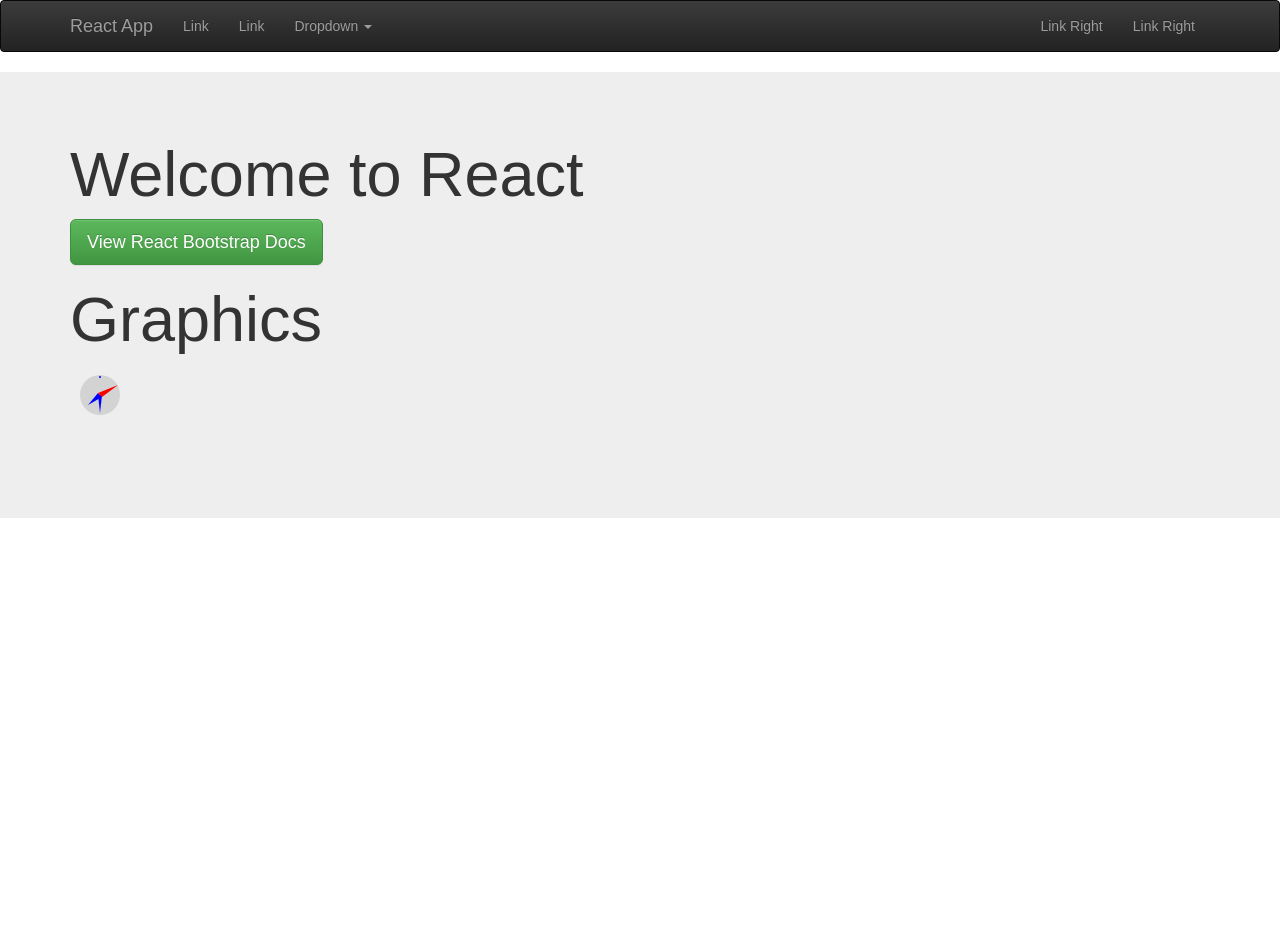
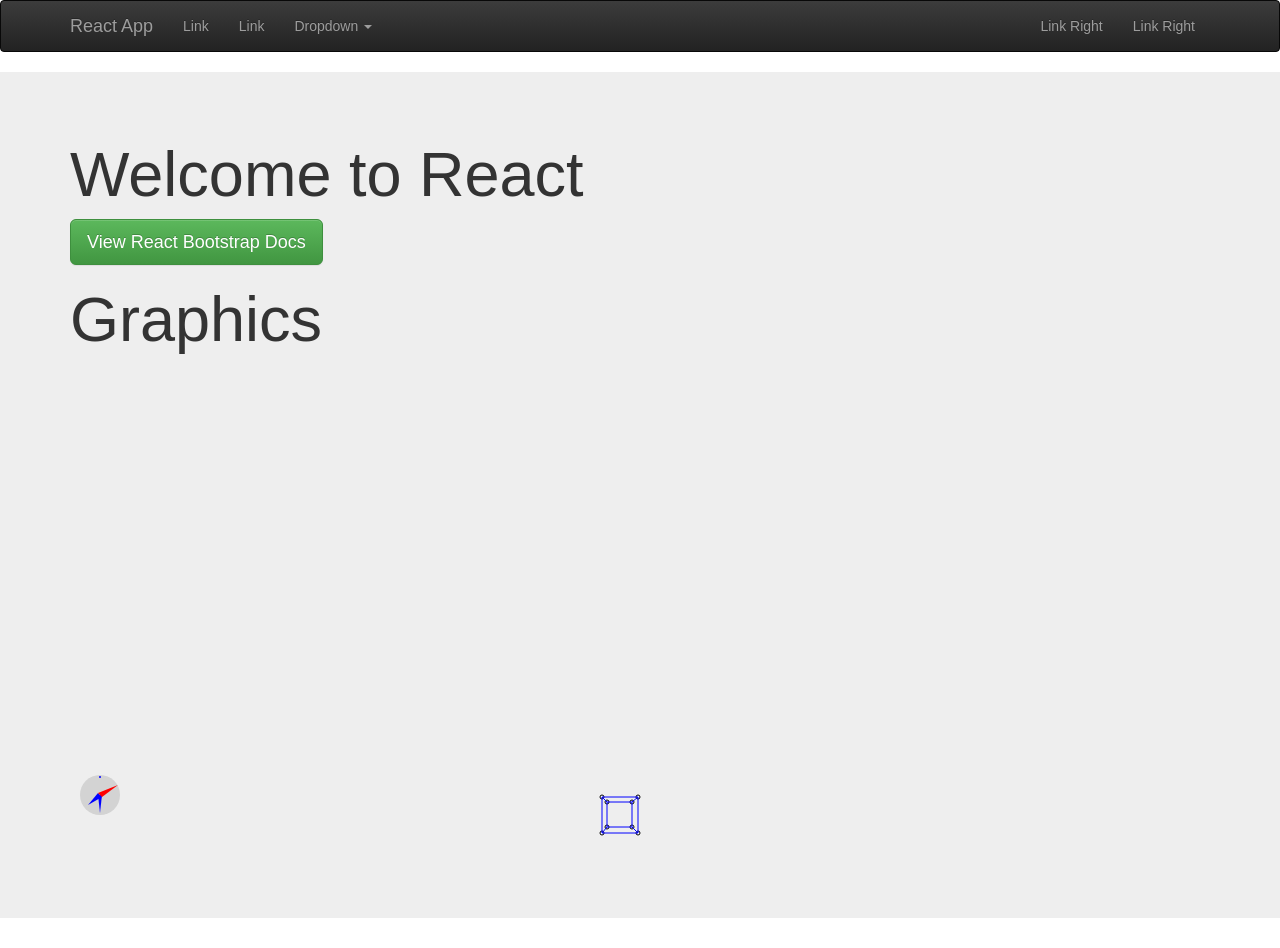
Before and after one commit to cpasalidis/react_foley_van_dam_svg, a React (Create React App) app: page / in a window 1280 px wide. Before the commit the page ends 800 px from the top, so only its background shows below. Built offline with nearby package versions, Linux system fonts and the light colour scheme.

Commit message:
a simple cube projection

```diff
--- a/src/App.js
+++ b/src/App.js
@@ -2,8 +2,89 @@ import React, { Component } from 'react';
 import { Grid, Navbar, Nav,NavItem,NavDropdown,MenuItem,Jumbotron, Button } from 'react-bootstrap';
 //https://stackoverflow.com/questions/23402542/embedding-svg-into-reactjs
 
+const myclock=() => {
+  return (
+  <svg width="100" height="100">
+  <ellipse cx="30" cy="30" rx="20" ry="20" style={{fill:'lightgray'}} />
+  <ellipse cx="30" cy="12" rx="1" ry="1" style={{fill:'blue'}} />
+  <polygon points="28,30 32,30 30,48" style={{fill:'blue'}} />
+  <polygon points="28,28 32,32 18,40" style={{fill:'blue'}} />
+  <polygon points="28,28 32,32 48,20" style={{fill:'red'}} />
+</svg>
+  );
+}
+const cube = () => {
+    const cube_vertices =[
+      [-0.5,-0.5,2.5],
+      [-0.5,0.5,2.5],
+      [0.5,0.5,2.5],
+      [0.5,-0.5,2.5],
+      [-0.5,-0.5,3.5],
+      [-0.5,0.5,3.5],
+      [0.5,0.5,3.5],
+      [0.5,-0.5,3.5]
+    ];
+    const cube_edges = [
+      [0,1],
+      [1,2],
+      [2,3],
+      [3,0],
+      [0,4],
+      [1,5],
+      [2,6],
+      [3,7],
+      [4,5],
+      [5,6],
+      [6,7],
+      [7,4],
+    ];
+
+    let cube_2d_vertices=[];
+    const XMIN=-5;
+    const XMAX=5;
+    const YMIN = -5;
+    const YMAX=5;
+    const XC=0,YC=1,ZC=2;
+    const NORMY=YMAX-YMIN;
+    const NORMX=XMAX-XMIN;
+    const SCALE=900.0;
+    const CANVAS_WIDTH=500;
+    const CANVAS_HEIGHT=500;
+
+    cube_vertices.map(cube_vertex => {
+       const newx = cube_vertex[XC]/cube_vertex[ZC];
+       const newy = cube_vertex[YC]/cube_vertex[ZC];
+       const doubleX = SCALE * (1 - (newx-XMIN)/NORMX);
+       const doubleY = SCALE * ((newy-YMIN)/NORMY);
+
+        const normX = parseInt(doubleX,10);
+        const normY = parseInt(doubleY,10);
+        let vertex2d = [normX,normY];
+        cube_2d_vertices.push(vertex2d);
+        return vertex2d;
+    })
+
+    return (
+      <svg width={CANVAS_WIDTH} height={CANVAS_HEIGHT}>"
+      {
+        cube_2d_vertices.map(vertex => {
+          return (  <circle cx={vertex[XC]} cy={vertex[YC]} r="2" stroke="black" strokeWidth="1" fill="white"/>);
+        })
+      }
+      {
+        cube_edges.map(edge => {
+          const startpoint = cube_2d_vertices[edge[0]];
+          const endpoint = cube_2d_vertices[edge[1]];
+          return (  <line x1={startpoint[XC]} y1={startpoint[YC]} x2={endpoint[XC]} y2={endpoint[YC]} style={{stroke:'blue',strokeWidth:1}}/>);
+        })
+      }
+      </svg>
+    )
+}
 class App extends Component {
   render() {
+    const myClock = myclock();
+    const myCube = cube();
     return (
       <div>
         <Navbar inverse collapseOnSelect>
@@ -44,13 +125,8 @@ class App extends Component {
               </Button>
             </p>
             <h1>Graphics</h1>
-            <svg width="100" height="100">
-              <ellipse cx="30" cy="30" rx="20" ry="20" style={{fill:'lightgray'}} />
-              <ellipse cx="30" cy="12" rx="1" ry="1" style={{fill:'blue'}} />
-              <polygon points="28,30 32,30 30,48" style={{fill:'blue'}} />
-              <polygon points="28,28 32,32 18,40" style={{fill:'blue'}} />
-              <polygon points="28,28 32,32 48,20" style={{fill:'red'}} />
-            </svg>
+            {myClock}
+            {myCube}
           </Grid>
         </Jumbotron>
       </div>
```
